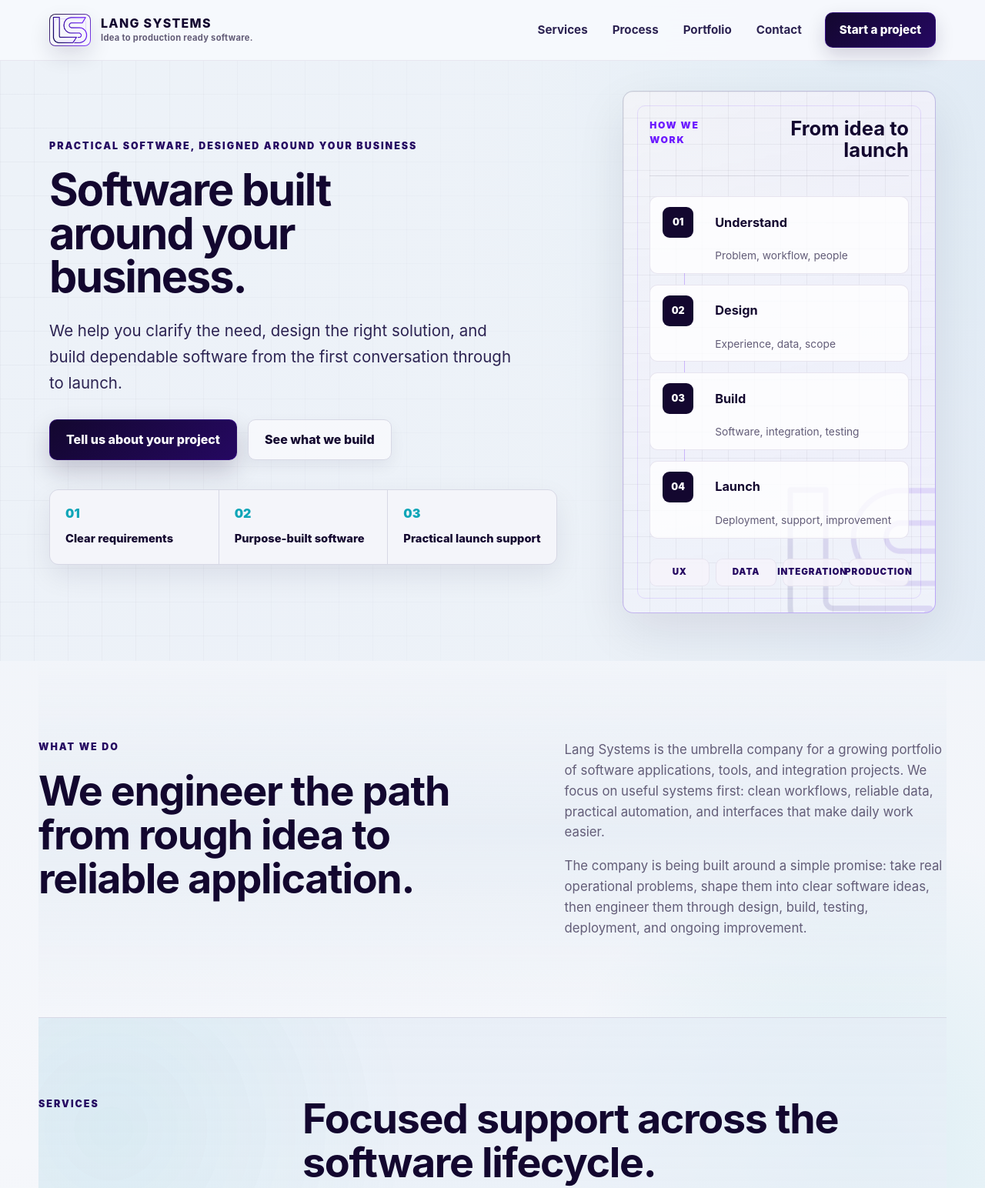
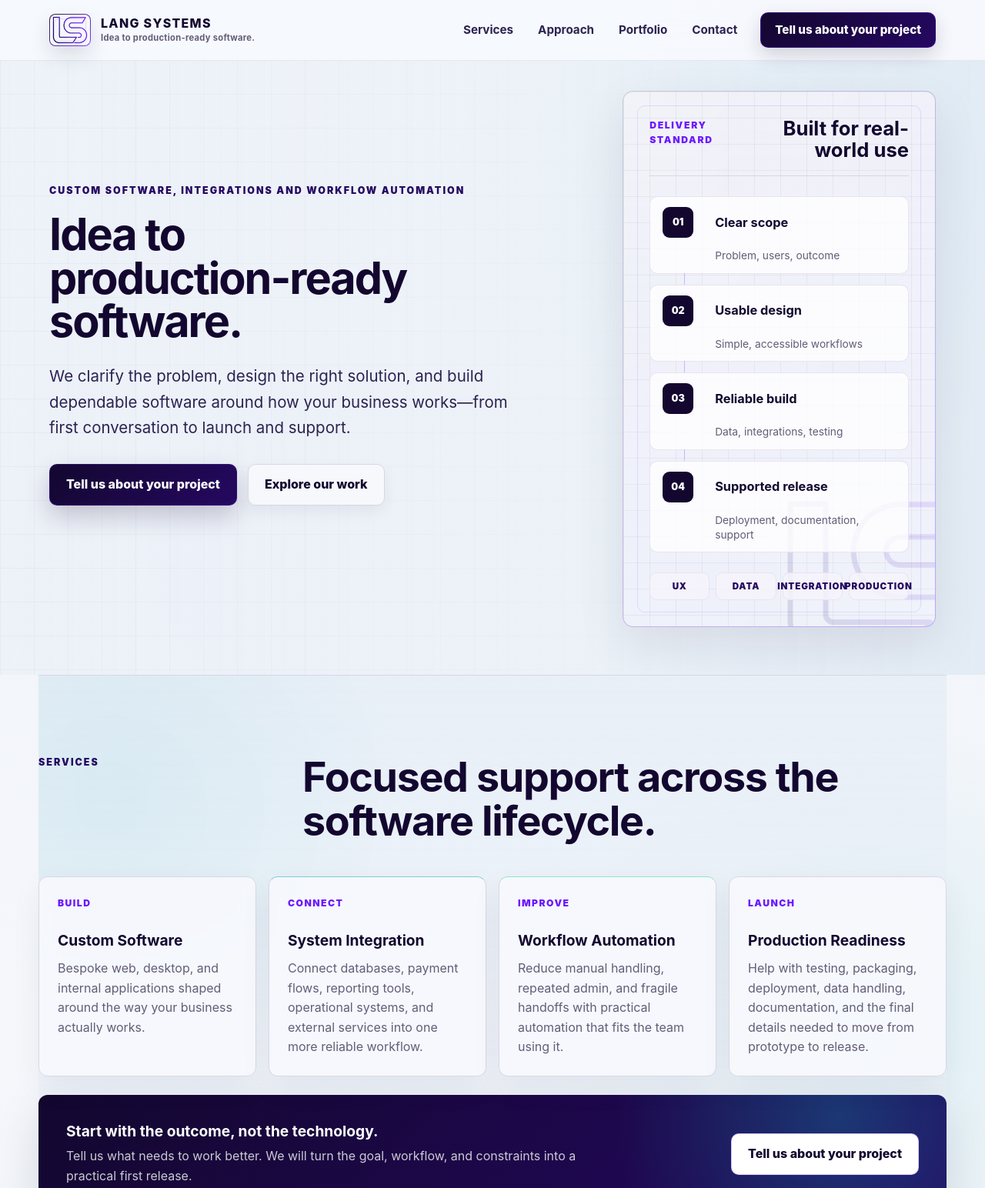
Before and after one commit to langzonedev/LangSystemsWebsite, a website: page index.html in a window 1280 px wide. Shown: the top 1544 px of the page at 77% size. Drawn offline with Linux system fonts and the light colour scheme.

Commit message:
Refine website message hierarchy and spacing

```diff
--- a/index.html
+++ b/index.html
@@ -12,9 +12,9 @@
     <meta name="lang-systems-intake-endpoint" content="https://lang-systems-intake.langsystemsdesign.workers.dev/api/project-submissions" />
     <!-- Verified Cloudflare Worker production delivery. Retain the email-client code path for controlled rollback only. -->
     <meta name="lang-systems-intake-mode" content="api" />
-    <title>Lang Systems | Idea to Production Ready Software</title>
+    <title>Lang Systems | Idea to Production-Ready Software</title>
     <link rel="icon" type="image/png" href="assets/lang-systems-logo.png" />
-    <link rel="stylesheet" href="styles.css?v=20260804-ux2" />
+    <link rel="stylesheet" href="styles.css?v=20260923-scrutiny" />
   </head>
   <body>
     <header class="site-header" data-header>
@@ -24,7 +24,7 @@
         </span>
         <span class="brand-copy">
           <span class="brand-text">Lang Systems</span>
-          <span class="brand-tagline">Idea to production ready software.</span>
+          <span class="brand-tagline">Idea to production-ready software.</span>
         </span>
       </a>
       <button class="nav-toggle" type="button" aria-expanded="false" aria-controls="site-nav">
@@ -35,10 +35,10 @@
       </button>
       <nav id="site-nav" class="site-nav" aria-label="Main navigation">
         <a href="#services">Services</a>
-        <a href="#process">Process</a>
+        <a href="#process">Approach</a>
         <a href="#portfolio">Portfolio</a>
         <a href="#contact">Contact</a>
-        <button class="nav-start" type="button" data-open-intake>Start a project</button>
+        <button class="nav-start" type="button" data-open-intake>Tell us about your project</button>
       </nav>
     </header>
 
@@ -46,59 +46,45 @@
       <section class="hero" aria-labelledby="hero-title">
         <div class="hero-shell">
           <div class="hero-content">
-            <p class="eyebrow">Practical software, designed around your business</p>
-            <h1 id="hero-title">Software built around your business.</h1>
+            <p class="eyebrow">Custom software, integrations and workflow automation</p>
+            <h1 id="hero-title">Idea to production-ready software.</h1>
             <p class="hero-lede">
-              We help you clarify the need, design the right solution, and build dependable software
-              from the first conversation through to launch.
+              We clarify the problem, design the right solution, and build dependable software around
+              how your business works—from first conversation to launch and support.
             </p>
             <div class="hero-actions">
               <button class="button primary" type="button" data-open-intake>Tell us about your project</button>
-              <a class="button secondary" href="#portfolio">See what we build</a>
+              <a class="button secondary" href="#portfolio">Explore our work</a>
             </div>
-            <dl class="hero-proof" aria-label="What to expect from Lang Systems">
-              <div>
-                <dt>01</dt>
-                <dd>Clear requirements</dd>
-              </div>
-              <div>
-                <dt>02</dt>
-                <dd>Purpose-built software</dd>
-              </div>
-              <div>
-                <dt>03</dt>
-                <dd>Practical launch support</dd>
-              </div>
-            </dl>
           </div>
           <aside class="engineering-board" aria-label="Application engineering build path">
             <div class="board-mark" aria-hidden="true">
               <img src="assets/lang-systems-mark-outline.png" alt="" />
             </div>
             <div class="board-header">
-              <span>How we work</span>
-              <strong>From idea to launch</strong>
+              <span>Delivery standard</span>
+              <strong>Built for real-world use</strong>
             </div>
             <div class="blueprint-flow">
               <div class="blueprint-node">
                 <span>01</span>
-                <strong>Understand</strong>
-                <small>Problem, workflow, people</small>
+                <strong>Clear scope</strong>
+                <small>Problem, users, outcome</small>
               </div>
               <div class="blueprint-node">
                 <span>02</span>
-                <strong>Design</strong>
-                <small>Experience, data, scope</small>
+                <strong>Usable design</strong>
+                <small>Simple, accessible workflows</small>
               </div>
               <div class="blueprint-node">
                 <span>03</span>
-                <strong>Build</strong>
-                <small>Software, integration, testing</small>
+                <strong>Reliable build</strong>
+                <small>Data, integrations, testing</small>
               </div>
               <div class="blueprint-node">
                 <span>04</span>
-                <strong>Launch</strong>
-                <small>Deployment, support, improvement</small>
+                <strong>Supported release</strong>
+                <small>Deployment, documentation, support</small>
               </div>
             </div>
             <div class="board-footer">
@@ -108,25 +94,6 @@
               <span>Production</span>
             </div>
           </aside>
-        </div>
-      </section>
-
-      <section class="intro section" aria-labelledby="intro-title">
-        <div class="section-heading">
-          <p class="eyebrow">What we do</p>
-          <h2 id="intro-title">We engineer the path from rough idea to reliable application.</h2>
-        </div>
-        <div class="intro-copy">
-          <p>
-            Lang Systems is the umbrella company for a growing portfolio of software applications,
-            tools, and integration projects. We focus on useful systems first: clean workflows,
-            reliable data, practical automation, and interfaces that make daily work easier.
-          </p>
-          <p>
-            The company is being built around a simple promise: take real operational problems,
-            shape them into clear software ideas, then engineer them through design, build, testing,
-            deployment, and ongoing improvement.
-          </p>
         </div>
       </section>
 
@@ -173,11 +140,11 @@
           <div>
             <h3>Start with the outcome, not the technology.</h3>
             <p>
-              You do not need to know what technology you need. Tell us what you are trying to
-              achieve, and we will handle the technical translation.
+              Tell us what needs to work better. We will turn the goal, workflow, and constraints
+              into a practical first release.
             </p>
           </div>
-          <button class="button primary" type="button" data-open-intake>Start a project</button>
+          <button class="button primary" type="button" data-open-intake>Tell us about your project</button>
         </div>
       </section>
 
@@ -446,8 +413,8 @@
           <p class="eyebrow">Contact</p>
           <h2 id="contact-title">Ready to shape the next system?</h2>
           <p>
-            Share the idea, workflow challenge, or integration gap you want to solve. We will help
-            shape the path from first conversation to practical software delivery.
+            Share the idea, workflow bottleneck, or integration gap. We will review it and come back
+            with the clearest practical next step.
           </p>
           <button class="button primary" type="button" data-open-intake>Tell us about your project</button>
         </div>
@@ -674,7 +641,7 @@
         </span>
         <span class="brand-text">Lang Systems</span>
       </a>
-      <p>Idea to production ready software.</p>
+      <p>Idea to production-ready software.</p>
       <small>&copy; <span data-year></span> Lang Systems. All rights reserved.</small>
     </footer>
 
```
